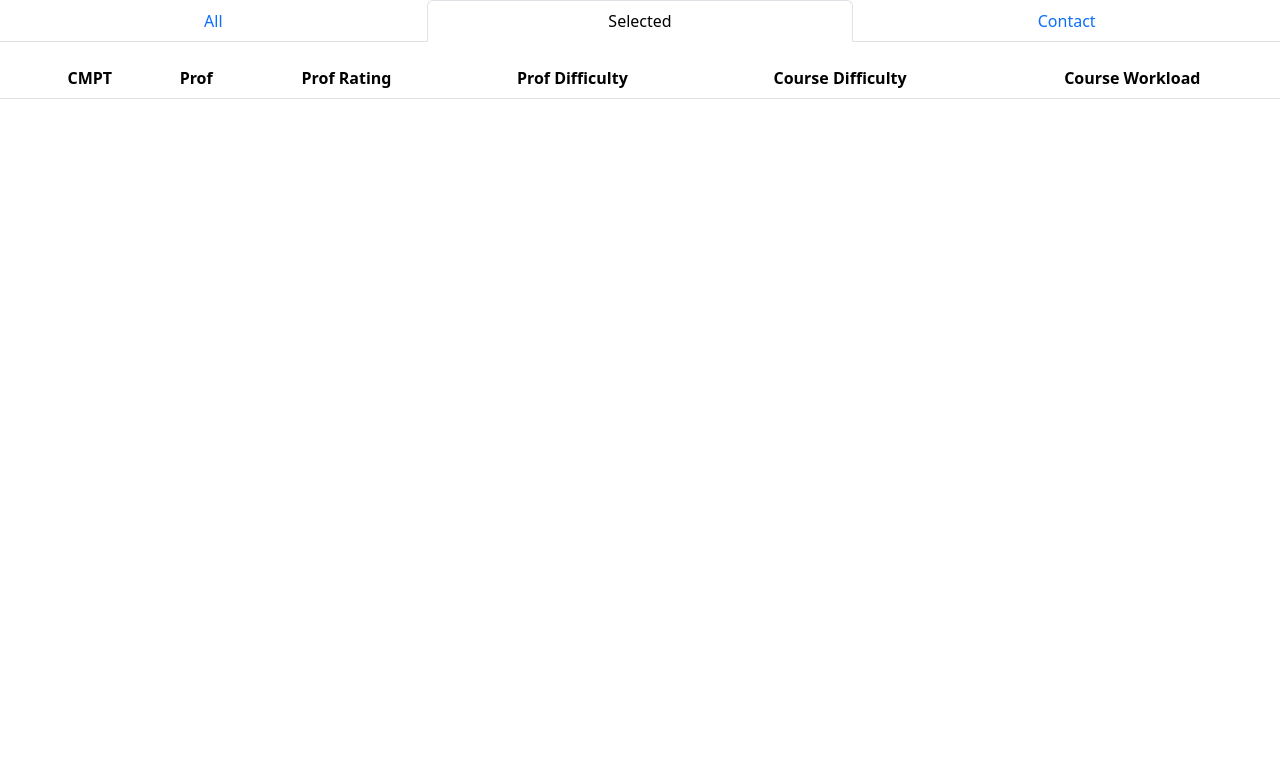
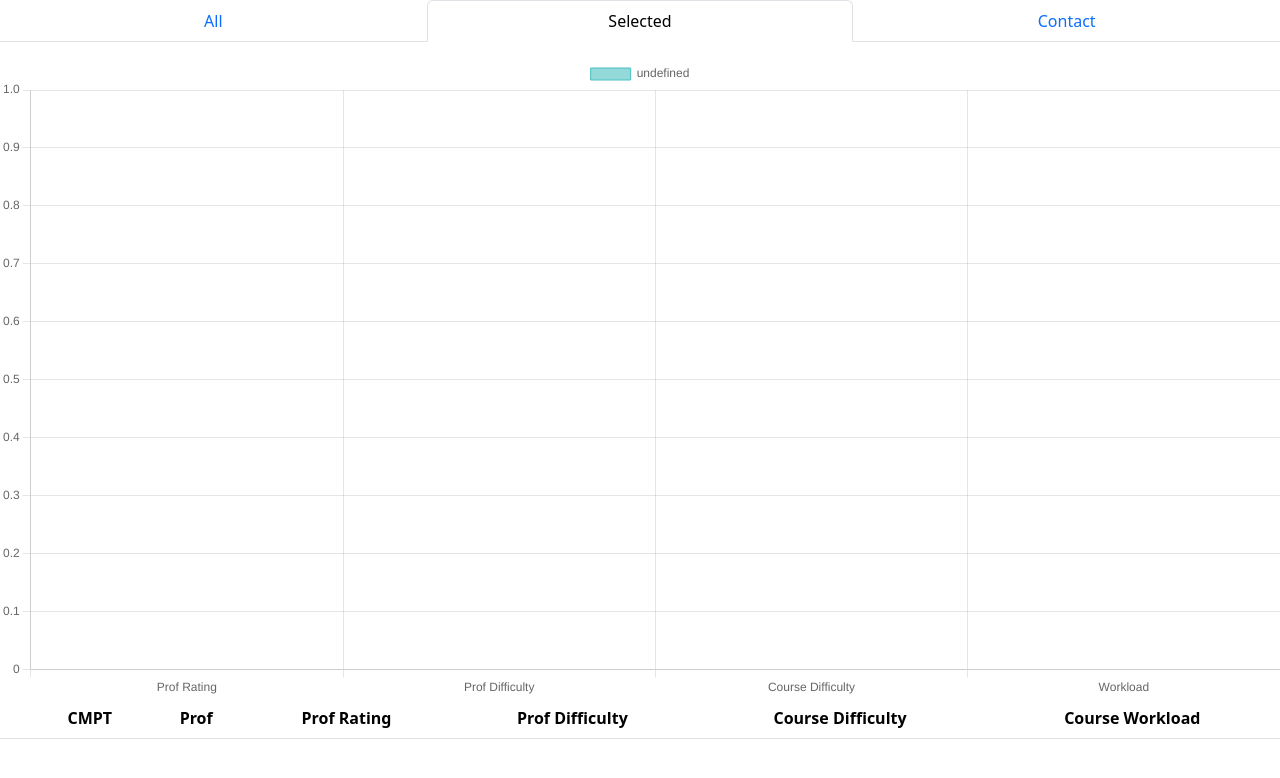
Before and after one commit to paul-atwal/sfucourses, a React (Create React App) app: page / in a window 1280 px wide. Both pictures are taken after a click on the tab "Selected". Shown: the top 778 px of the page. Built offline with nearby package versions, Linux system fonts and the light colour scheme.

Commit message:
added bar graph showing averages for selected courses

```diff
--- a/package.json
+++ b/package.json
@@ -7,8 +7,11 @@
     "@testing-library/react": "^13.4.0",
     "@testing-library/user-event": "^13.5.0",
     "bootstrap": "^5.3.3",
+    "chart.js": "^4.4.3",
+    "mdbreact": "^5.2.0",
     "react": "^18.3.1",
     "react-bootstrap": "^2.10.4",
+    "react-chartjs-2": "^5.2.0",
     "react-dom": "^18.3.1",
     "react-scripts": "5.0.1",
     "web-vitals": "^2.1.4"
--- a/src/App.js
+++ b/src/App.js
@@ -1,5 +1,4 @@
 import "./App.css";
-import Table from "./components/Tables";
 import TabPage from "./components/TabPage";
 
 function App() {
--- /dev/null
+++ b/src/components/BarChart.js
@@ -0,0 +1,75 @@
+import React from "react";
+import { Bar } from "react-chartjs-2";
+import {
+  Chart as ChartJS,
+  CategoryScale,
+  LinearScale,
+  BarElement,
+  Title,
+  Tooltip,
+  Legend,
+} from "chart.js";
+
+ChartJS.register(
+  CategoryScale,
+  LinearScale,
+  BarElement,
+  Title,
+  Tooltip,
+  Legend
+);
+
+const BarChart = (props) => {
+  // selected data
+  const checkedRows = props.checkedRows;
+
+  // attributes that we want to calculate averages of
+  const attributes = [
+    "instructor_rating",
+    "instructor_difficulty",
+    "course_difficulty",
+    "workload",
+  ];
+
+  // function to calculate average
+  const getAverage = (attribute, dataArray) => {
+    let sum = 0;
+    for (let i = 0; i < dataArray.length; i++) {
+      sum = sum + parseFloat(dataArray[i][attribute]);
+    }
+    return sum / dataArray.length;
+  };
+
+  const dataset = [];
+
+  // loop over the attributes we want to get averages of,
+  // get the average, and then save it to dataset
+  for (let i = 0; i < attributes.length; i++) {
+    dataset[i] = getAverage(attributes[i], checkedRows);
+  }
+
+  const data = {
+    labels: ["Prof Rating", "Prof Difficulty", "Course Difficulty", "Workload"],
+    datasets: [
+      {
+        data: dataset,
+        backgroundColor: "rgba(75, 192, 192, 0.6)",
+        borderColor: "rgba(75, 192, 192, 1)",
+        borderWidth: 1,
+      },
+    ],
+  };
+
+  // define options for the chart
+  const options = {
+    scales: {
+      y: {
+        beginAtZero: true,
+      },
+    },
+  };
+
+  return <Bar data={data} options={options} />;
+};
+
+export default BarChart;
--- a/src/components/TabPage.js
+++ b/src/components/TabPage.js
@@ -3,6 +3,7 @@ import Tabs from "react-bootstrap/Tabs";
 import Table from "./Tables";
 import data from "../data.js";
 import { useState } from "react";
+import BarChart from "./BarChart";
 
 function TabPage() {
   const [checkedRows, setCheckedRows] = useState({});
@@ -31,6 +32,7 @@ function TabPage() {
         />
       </Tab>
       <Tab eventKey="selected" title="Selected">
+        <BarChart checkedRows={selectedData.entries} />
         <Table
           data={selectedData}
           checkedRows={checkedRows}
```
Also changed, not shown: todo.txt (added), 1 other file (tests, documents, lock files or other folders).
